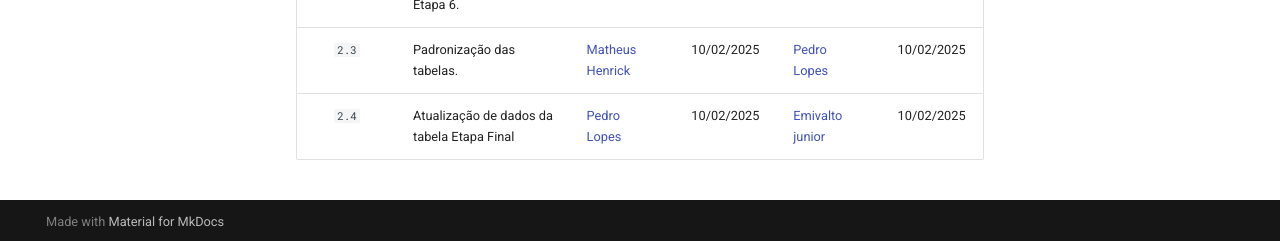
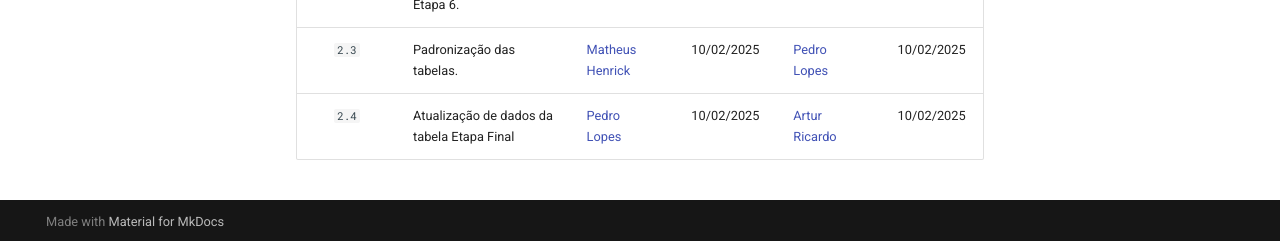
Before and after one commit to Requisitos-de-Software/2024.2-MeuSUSDigital, an MkDocs documentation site: the page built from docs/planejamento/cronograma-execucao.md, in a window 1280 px wide and 900 px high, scrolled down 3298 px. Shown: the part 656-897 px from the top of the window. Built offline with MkDocs 1.6.1 and Material for MkDocs 9.7.7, drawn with Linux system fonts in a browser that asks for light colours; some of the changed lines change nothing that is shown.

Commit message:
atualização dos dados da tabela do cronograma de execução

```diff
--- a/docs/planejamento/cronograma-execucao.md
+++ b/docs/planejamento/cronograma-execucao.md
@@ -217,20 +217,19 @@
 
     | Atividade | Período de desenvolvimento | Responsável(eis) | Período de revisionamento | Revisor(es) |
     | --------- | -------------------------- | ---------------- | ------------------------- | ----------- |
-    | Criação do documento referente à prorização de requisitos utilizando a técnica In or Out (Etapa 2 - Elicitação – Técnicas e Priorização) | Início: 10/02<br>Fim: 10/02 | [Artur Ricardo](https://github.com/algorithmorphic) | Início: <br>Fim: |  |
-    | Criação do documento referente aos requisitos priorizados (Etapa 2 - Elicitação – Técnicas e Priorização) | Início: 10/02<br>Fim: 10/02 | [Artur Ricardo](https://github.com/algorithmorphic) | Início: <br>Fim: |  |
+    | Criação do documento referente à prorização de requisitos utilizando a técnica In or Out (Etapa 2 - Elicitação – Técnicas e Priorização) | Início: 10/02<br>Fim: 10/02 | [Artur Ricardo](https://github.com/algorithmorphic) | Início: 10/02<br>Fim: 10/02 | [Emivalto junior](https://github.com/EmivaltoJrr) e [Matheus Henrick](https://github.com/MatheusHenrickSantos) |
+    | Criação do documento referente aos requisitos priorizados (Etapa 2 - Elicitação – Técnicas e Priorização) | Início: 10/02<br>Fim: 10/02 | [Artur Ricardo](https://github.com/algorithmorphic) | Início: 10/02<br>Fim: 10/01 | [Emivalto junior](https://github.com/EmivaltoJrr) |
     | Produzir ou atualizar documento referente ao aplicativo selecionado para o projeto | Início: 05/11/2024<br>Fim: 10/02/2025 | [Artur Ricardo](https://github.com/algorithmorphic), [Matheus Henrick](https://github.com/MatheusHenrickSantos) e [Pedro Lopes](https://github.com/pLopess) | Início: 06/11/2024<br>Fim: 10/03/2025 | [Artur Ricardo](https://github.com/algorithmorphic), [Emivalto junior](https://github.com/EmivaltoJrr) e [Pedro Lopes](https://github.com/pLopess) |
-    | Atualizar documento referente ao planejamento dos recursos e das entregas (cronograma planejado e executado) | Início: 06/02<br>Fim: 10/02 | [Artur Ricardo](https://github.com/algorithmorphic) | Início: <br>Fim: |  |
-    | Produzir documento referente à execução do projeto (as fases/etapas do desenvolvidas no projeto) | Início: 06/02<br>Fim: 10/02 | [Artur Ricardo](https://github.com/algorithmorphic) | Início: <br>Fim: |  |
-    | Produzir documento referente aos resultados alcançados com a execução do projeto (em relação ao objetivo do projeto) | Início: <br>Fim: | [João Pedro](https://github.com/JoosPerro) | Início: <br>Fim: |  |
-    | Produzir documento contendo uma tabela sintetizando quais ferramentas e onde elas foram utilizadas em cada etapa do projeto | Início: 06/02<br>Fim: 10/02 | [Artur Ricardo](https://github.com/algorithmorphic) | Início: <br>Fim: |  |
-    | Produzir documento contendo uma tabela sintetizando quais técnicas foram utilizadas na execução do projeto (em cada etapa do projeto com o(s) nome(s) do(s) participantes(s) do grupo que usou/usaram cada uma das técnicas) | Início: <br>Fim: | [João Pedro](https://github.com/JoosPerro) | Início: <br>Fim: |  |
-    | Produzir documento contendo uma tabela sintetizando quais artefatos foram criados no projeto em cada etapa do projeto. | Início: 10/02 <br>Fim: 10/02 | [Pedro Lopes](https://github.com/pLopess) | Início: <br>Fim: |  |
-    | Produzir documento contendo uma tabela sintetizando o método de verificação e validação dos artefatos com autor e revisor (do checlist e da verificação) | Início: <br>Fim: | [Emivalto junior](https://github.com/EmivaltoJrr) | Início: <br>Fim: |  |
-    | Produzir documento contendo uma tabela sintetizando quais ferramentas e onde elas foram utilizadas em cada etapa do projeto | Início: 06/02<br>Fim: 10/02 | [Artur Ricardo](https://github.com/algorithmorphic) | Início: <br>Fim: |  |
-    | Produzir documento contendo uma tabela sintetizando os vídeos das apresentações de cada etapa com o(s) nome(s) do(s) participantes(s) do grupo que participaram das gravações | Início: <br>Fim: | [Emivalto junior](https://github.com/EmivaltoJrr) | Início: <br>Fim: |  |
-    | Produzir documento referente às facilidades e dificuldades encontradas na realização do projeto por cada integrante da equipe | Início: 10/02 <br>Fim: 10/02 | [Matheus Henrick](https://github.com/MatheusHenrickSantos) | Início: <br>Fim: |  |
-    | Gravar a apresentação da Etapa 6 do projeto | Início: 10/02<br>Fim: 10/02| [Artur Ricardo](https://github.com/algorithmorphic), [Emivalto junior](https://github.com/EmivaltoJrr), [João Pedro](https://github.com/JoosPerro), [Matheus Henrick](https://github.com/MatheusHenrickSantos) e [Pedro Lopes](https://github.com/pLopess) | Início: <br>Fim: |  |
+    | Atualizar documento referente ao planejamento dos recursos e das entregas (cronograma planejado e executado) | Início: 06/02<br>Fim: 10/02 | [Artur Ricardo](https://github.com/algorithmorphic), [Matheus Henrick](https://github.com/MatheusHenrickSantos) e [Pedro Lopes](https://github.com/pLopess) | Início: 10/02<br>Fim: 10/02| [Artur Ricardo](https://github.com/algorithmorphic), [Emivalto junior](https://github.com/EmivaltoJrr), [Matheus Henrick](https://github.com/MatheusHenrickSantos) e [Pedro Lopes](https://github.com/pLopess) |
+    | Produzir documento referente à execução do projeto (as fases/etapas do desenvolvidas no projeto) | Início: 06/02<br>Fim: 10/02 | [Artur Ricardo](https://github.com/algorithmorphic) | Início: 10/02<br>Fim: 10/02 | [João Pedro](https://github.com/JoosPerro) |
+    | Produzir documento referente aos resultados alcançados com a execução do projeto (em relação ao objetivo do projeto) | Início: <br>Fim: | [Artur Ricardo](https://github.com/algorithmorphic) e [João Pedro](https://github.com/JoosPerro) | Início: 10/02<br>Fim: 10/02 | [Artur Ricardo](https://github.com/algorithmorphic) e [Pedro Lopes](https://github.com/pLopess) |
+    | Produzir documento contendo uma tabela sintetizando quais ferramentas e onde elas foram utilizadas em cada etapa do projeto | Início: 06/02<br>Fim: 10/02 | [Artur Ricardo](https://github.com/algorithmorphic) | Início: 10/02<br>Fim: 10/02 | [Emivalto junior](https://github.com/EmivaltoJrr) e [Pedro Lopes](https://github.com/pLopess) |
+    | Produzir documento contendo uma tabela sintetizando quais técnicas foram utilizadas na execução do projeto (em cada etapa do projeto com o(s) nome(s) do(s) participantes(s) do grupo que usou/usaram cada uma das técnicas) | Início: 10/02<br>Fim: 10/02 | [João Pedro](https://github.com/JoosPerro) | Início: 10/02<br>Fim: 10/02 | [Pedro Lopes](https://github.com/pLopess) |
+    | Produzir documento contendo uma tabela sintetizando quais artefatos foram criados no projeto em cada etapa do projeto. | Início: 10/02 <br>Fim: 10/02 | [Pedro Lopes](https://github.com/pLopess) | Início: 10/02<br>Fim: 10/02 | [Emivalto junior](https://github.com/EmivaltoJrr) |
+    | Produzir documento contendo uma tabela sintetizando o método de verificação e validação dos artefatos com autor e revisor (do checlist e da verificação) | Início: 10/02<br>Fim: 10/02 | [Emivalto junior](https://github.com/EmivaltoJrr) | Início: 10/02<br>Fim: 10/02 | [João Pedro](https://github.com/JoosPerro) |
+    | Produzir documento contendo uma tabela sintetizando os vídeos das apresentações de cada etapa com o(s) nome(s) do(s) participantes(s) do grupo que participaram das gravações | Início: 10/02<br>Fim: 10/02 | [Emivalto junior](https://github.com/EmivaltoJrr) | Início: 10/02<br>Fim: 10/02 | [Matheus Henrick](https://github.com/MatheusHenrickSantos) |
+    | Produzir documento referente às facilidades e dificuldades encontradas na realização do projeto por cada integrante da equipe | Início: 10/02 <br>Fim: 10/02 | [Matheus Henrick](https://github.com/MatheusHenrickSantos) | Início: 10/02<br>Fim: 10/02 | [Emivalto junior](https://github.com/EmivaltoJrr) |
+    | Gravar a apresentação da Entrega Final | Início: 10/02<br>Fim: 10/02| [Artur Ricardo](https://github.com/algorithmorphic), [Emivalto junior](https://github.com/EmivaltoJrr), [João Pedro](https://github.com/JoosPerro), [Matheus Henrick](https://github.com/MatheusHenrickSantos) e [Pedro Lopes](https://github.com/pLopess) | Início: 10/02<br>Fim: 10/02 | [Artur Ricardo](https://github.com/algorithmorphic), [Emivalto junior](https://github.com/EmivaltoJrr), [João Pedro](https://github.com/JoosPerro), [Matheus Henrick](https://github.com/MatheusHenrickSantos) e [Pedro Lopes](https://github.com/pLopess) |
 
     </center>
 
@@ -270,4 +269,4 @@
 | `2.1`  | Atualização dos dados das tabelas referentes às Etapas 4, 6 e 5. | [Artur Ricardo](https://github.com/algorithmorphic) | 03/02/2025 | [Matheus Henrick](https://github.com/MatheusHenrickSantos) | 03/02/2025 |
 | `2.2`  | Atualização dos dados das tabelas referentes à Etapa 6. | [Artur Ricardo](https://github.com/algorithmorphic) | 10/02/2025 | [Pedro Lopes](https://github.com/pLopess) | 10/02/2025 |
 | `2.3`  | Padronização das tabelas. | [Matheus Henrick](https://github.com/MatheusHenrickSantos) | 10/02/2025 | [Pedro Lopes](https://github.com/pLopess) | 10/02/2025 |
-| `2.4`  | Atualização de dados da tabela Etapa Final | [Pedro Lopes](https://github.com/pLopess) | 10/02/2025 | [Emivalto junior](https://github.com/EmivaltoJrr) | 10/02/2025 |
+| `2.4`  | Atualização de dados da tabela Etapa Final | [Pedro Lopes](https://github.com/pLopess) | 10/02/2025 | [Artur Ricardo](https://github.com/algorithmorphic) | 10/02/2025 |
--- a/mkdocs.yml
+++ b/mkdocs.yml
@@ -93,7 +93,6 @@
     - Agendamento de Consultas e Exames: validacao/prototipo-de-alta-fidelidade-rf75.md
     - Acompanhar Andamento de Solicitações de Medicamentos: validacao/prototipo-de-alta-fidelidade-rf60.md
     - Consultar Pedidos/Solicitações de Medicamentos: validacao/prototipo-de-alta-fidelidade-rf62.md
-    - Realizar Pedidos/Solicitações de Medicamentos: validacao/prototipo-de-alta-fidelidade-rf67.md
     - Aplicar Filtro de Pesquisa para a Consulta de Pedidos/Solicitações de Medicamentos: validacao/prototipo-de-alta-fidelidade-rf68.md
   - Verificação:
     - Lista de Verificação:
```
